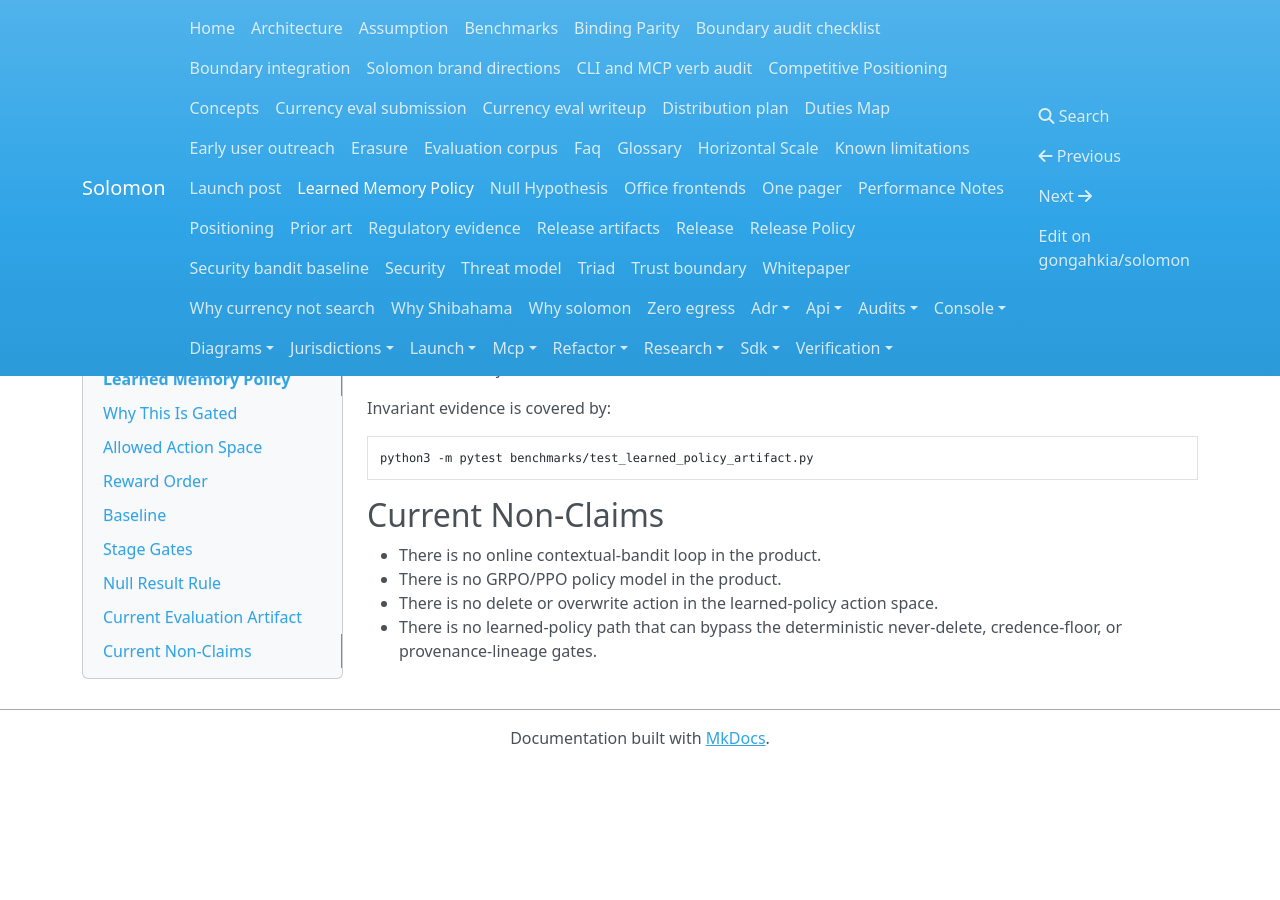
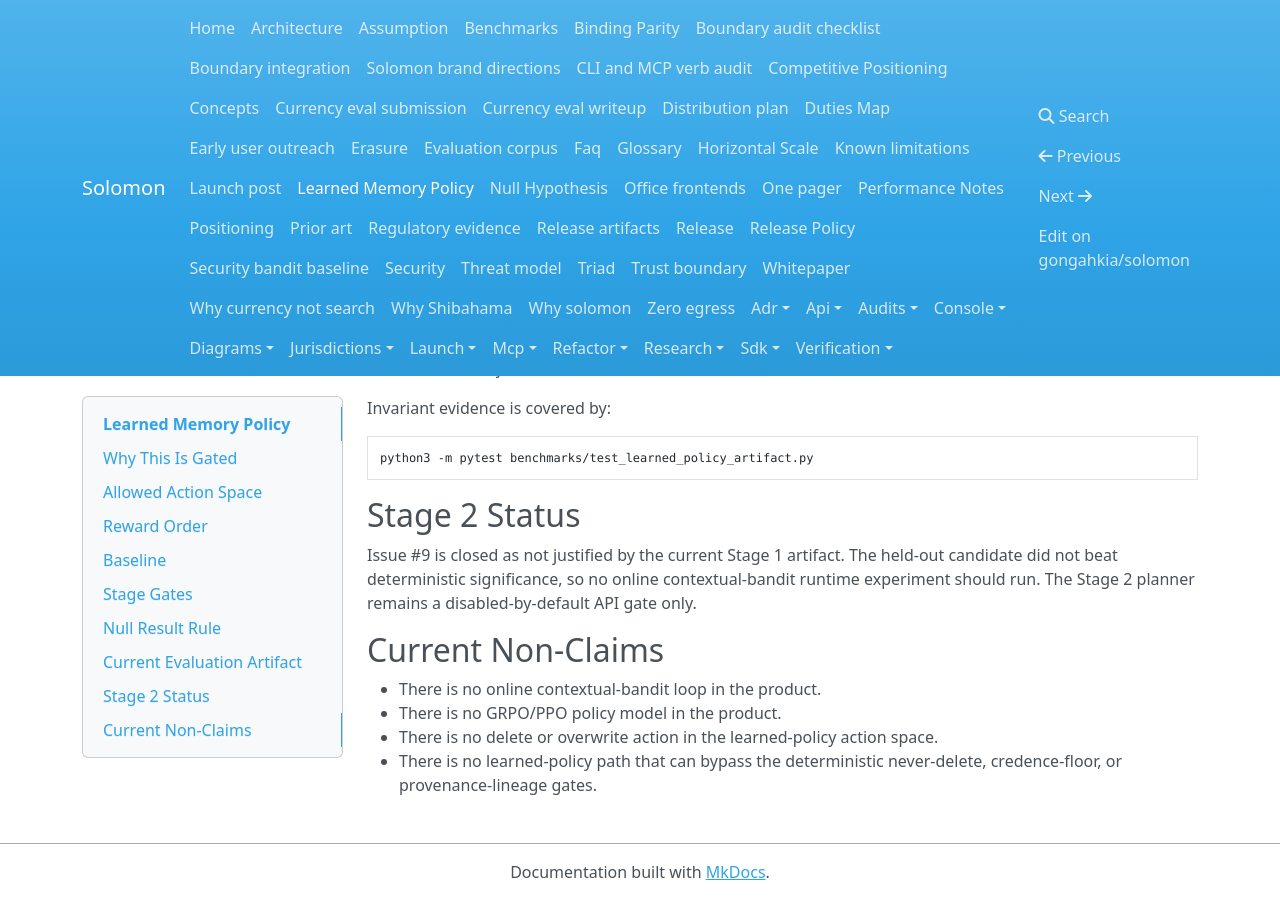
Before and after one commit to gongahkia/solomon, an MkDocs documentation site: the page built from docs/learned-memory-policy.md, in a window 1280 px wide and 900 px high, scrolled down 2399 px. Built offline with MkDocs 1.6.1, drawn with Linux system fonts in a browser that asks for light colours; nearby versions of some CDN libraries; before the commit the page ends 3165 px from its top, so only the background shows below that.

Commit message:
docs: close stage2 policy gate
(cherry picked from commit 6911abe0f60fcc50eee0bd59fe850e287f411077)
(cherry picked from commit a131e7e646242811a52e7f3efa3b63e4fcf4c14d)

````diff
--- a/docs/learned-memory-policy.md
+++ b/docs/learned-memory-policy.md
@@ -131,6 +131,13 @@
 python3 -m pytest benchmarks/test_learned_policy_artifact.py
 ```
 
+## Stage 2 Status
+
+Issue #9 is closed as not justified by the current Stage 1 artifact. The
+held-out candidate did not beat deterministic significance, so no online
+contextual-bandit runtime experiment should run. The Stage 2 planner remains a
+disabled-by-default API gate only.
+
 ## Current Non-Claims
 
 - There is no online contextual-bandit loop in the product.
````
